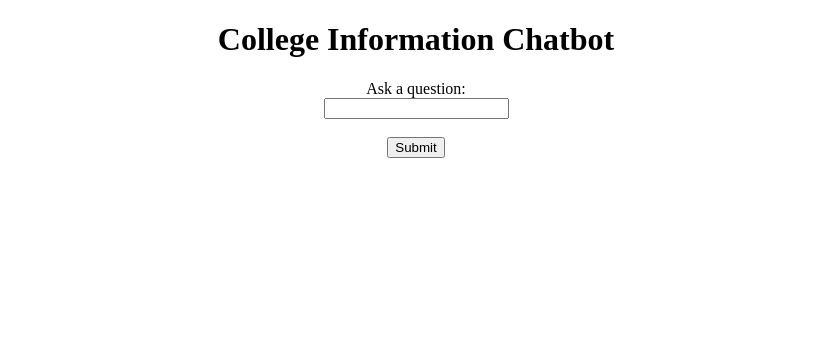
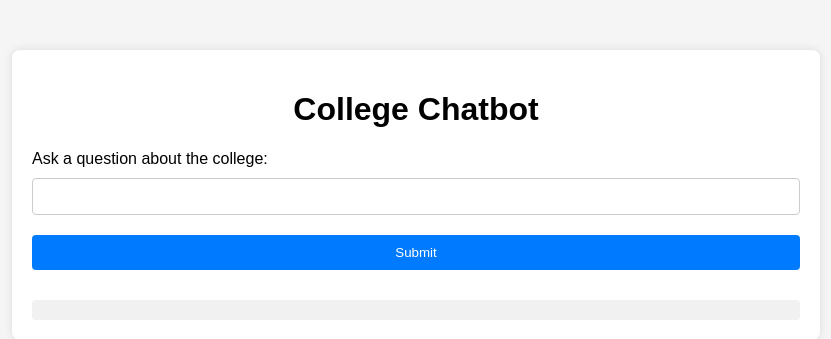
Before and after one commit to Spoidy-Gaming/DsuFlash, a Flask app: page / in a window 1280 px wide. Shown: the top 339 px of the page, without its empty margins (224-1055 px from the left). Run offline with Flask 3, Linux system fonts and the light colour scheme.

Commit message:
Update index.html

```diff
--- a/templates/index.html
+++ b/templates/index.html
@@ -1,34 +1,86 @@
 <!DOCTYPE html>
-<html>
+<html lang="en">
 <head>
-    <title>Dsu Flash</title>
-    <script src="https://code.jquery.com/jquery-3.6.0.min.js"></script>
+    <meta charset="UTF-8">
+    <meta name="viewport" content="width=device-width, initial-scale=1.0">
+    <title>College Chatbot</title>
+    <style>
+        body {
+            font-family: Arial, sans-serif;
+            margin: 0;
+            padding: 0;
+            background-color: #f5f5f5;
+        }
+        .container {
+            width: 60%;
+            margin: 0 auto;
+            padding: 20px;
+            background-color: #fff;
+            box-shadow: 0 0 10px rgba(0, 0, 0, 0.1);
+            margin-top: 50px;
+            border-radius: 8px;
+        }
+        h1 {
+            text-align: center;
+        }
+        form {
+            display: flex;
+            flex-direction: column;
+        }
+        input[type="text"], textarea {
+            padding: 10px;
+            margin: 10px 0;
+            border: 1px solid #ccc;
+            border-radius: 4px;
+        }
+        button {
+            padding: 10px;
+            background-color: #007bff;
+            color: #fff;
+            border: none;
+            border-radius: 4px;
+            cursor: pointer;
+            margin: 10px 0;
+        }
+        button:hover {
+            background-color: #0056b3;
+        }
+        .response {
+            margin-top: 20px;
+            padding: 10px;
+            background-color: #f1f1f1;
+            border-radius: 4px;
+        }
+    </style>
 </head>
 <body>
-    <center>
-    <h1>College Information Chatbot</h1>
-    <form id="chatForm">
-        <label for="query">Ask a question:</label><br>
-        <input type="text" id="query" name="query" required><br><br>
-        <input type="submit" value="Submit">
-    </form>
-    <div id="response"></div>
+    <div class="container">
+        <h1>College Chatbot</h1>
+        <form id="chat-form">
+            <label for="query">Ask a question about the college:</label>
+            <input type="text" id="query" name="query" required>
+            <button type="submit">Submit</button>
+        </form>
+        <div class="response" id="response"></div>
+    </div>
+
     <script>
-        $(document).ready(function() {
-            $('#chatForm').on('submit', function(event) {
-                event.preventDefault();
-                var query = $('#query').val();
-                $.ajax({
-                    url: '/chat',
-                    type: 'POST',
-                    data: { query: query },
-                    success: function(response) {
-                        $('#response').html('<pre>' + JSON.stringify(response, null, 2) + '</pre>');
-                    }
-                });
-            });
+        document.getElementById('chat-form').addEventListener('submit', function(event) {
+            event.preventDefault();
+            const query = document.getElementById('query').value;
+            fetch('/chat', {
+                method: 'POST',
+                headers: {
+                    'Content-Type': 'application/x-www-form-urlencoded'
+                },
+                body: `query=${query}`
+            })
+            .then(response => response.json())
+            .then(data => {
+                document.getElementById('response').innerHTML = JSON.stringify(data);
+            })
+            .catch(error => console.error('Error:', error));
         });
     </script>
-        </center>
 </body>
 </html>
```
